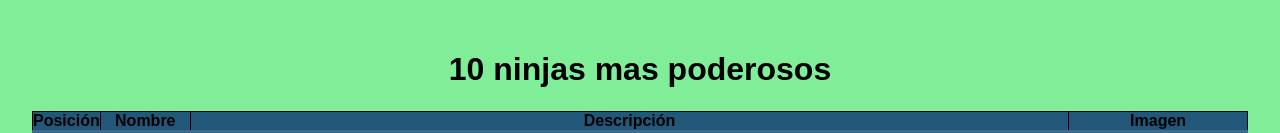
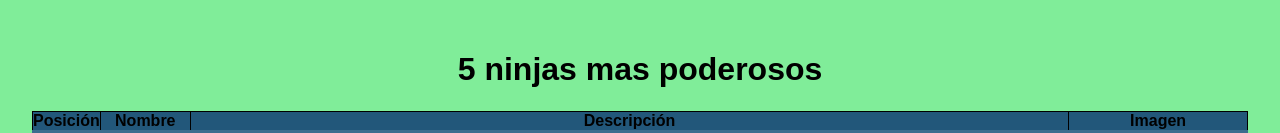
Before and after one commit to AndersonVlez/ParcialDW, a plain HTML site: page proyecto1/proyecto1.html in a window 1280 px wide. Shown: the part 1059-1192 px from the top of the page. Drawn offline with Linux system fonts and the light colour scheme.

Commit message:
finalizar

```diff
--- a/proyecto1/proyecto1.html
+++ b/proyecto1/proyecto1.html
@@ -188,7 +188,7 @@
 
     <Div class="tabla">
 
-        <h2>10 ninjas mas poderosos</h2>
+        <h2>5 ninjas mas poderosos</h2>
 
         <table class="default">
             <thead>
```
